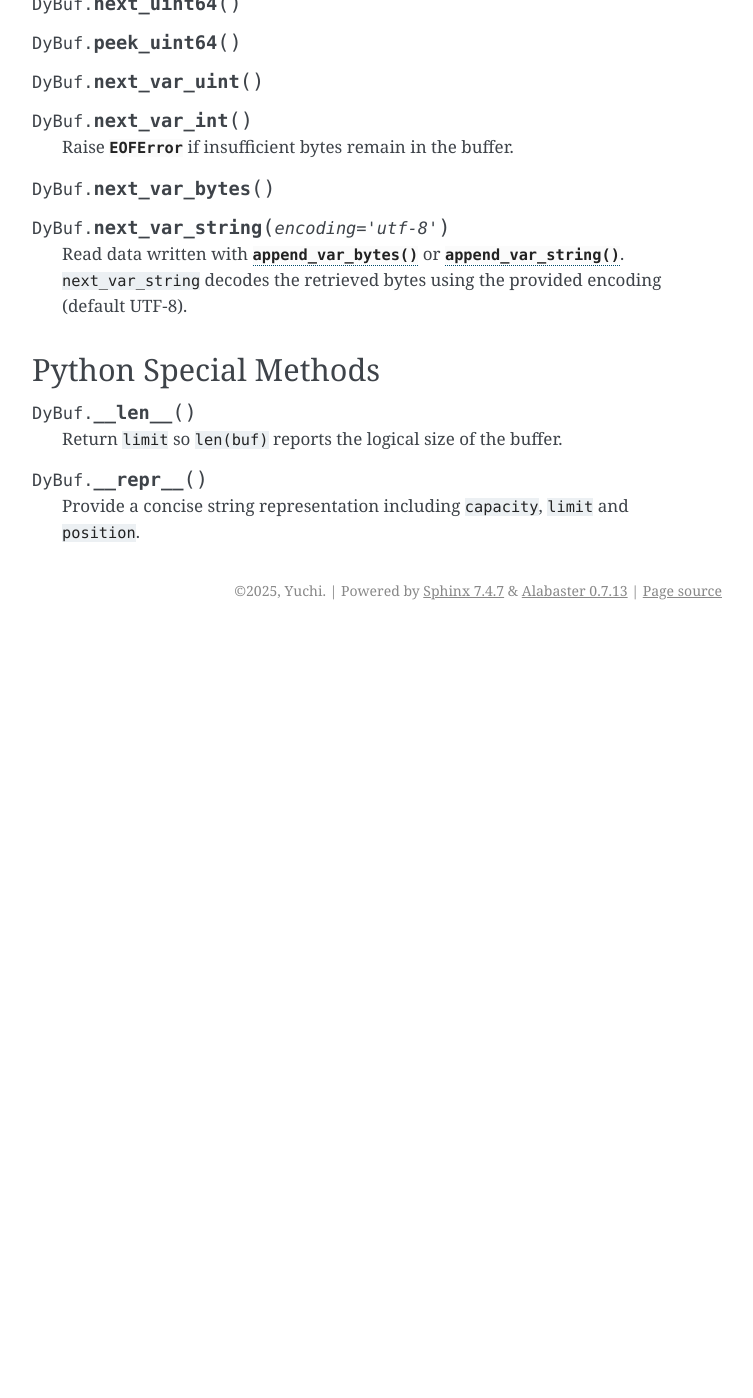
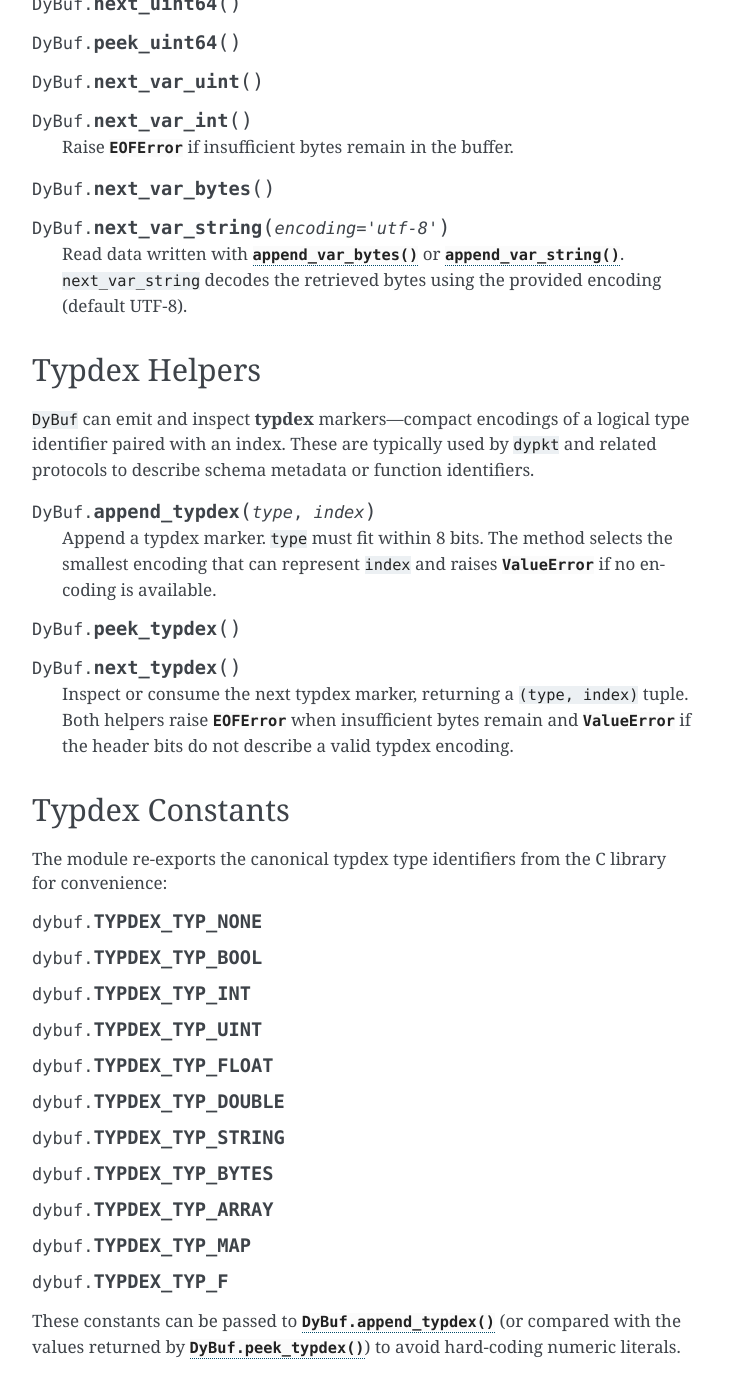
Before and after one commit to yuchi518/dybuf, a Sphinx documentation site: the page built from py/docs/dybuf_api.rst, in a window 1280 px wide and 1400 px high, scrolled down 4003 px. Shown: the whole window, without its empty margins (388-1141 px from the left). Built offline with Sphinx 7.4.7, drawn with Linux system fonts in a browser that asks for light colours; before the commit the page ends 4633 px from its top, so only the background shows below that; some of the changed text lies outside the part shown.

Commit message:
support typdex in python

```diff
--- a/py/docs/dybuf_api.rst
+++ b/py/docs/dybuf_api.rst
@@ -193,6 +193,51 @@ The ``next_*`` methods consume bytes while the ``peek_*`` counterparts leave
    using the provided encoding (default UTF-8).
 
 
+Typdex Helpers
+--------------
+
+``DyBuf`` can emit and inspect **typdex** markers—compact encodings of a logical
+type identifier paired with an index. These are typically used by ``dypkt`` and
+related protocols to describe schema metadata or function identifiers.
+
+.. method:: DyBuf.append_typdex(type, index)
+
+   Append a typdex marker. ``type`` must fit within 8 bits. The method selects
+   the smallest encoding that can represent ``index`` and raises
+   :class:`ValueError` if no encoding is available.
+
+.. method:: DyBuf.peek_typdex()
+.. method:: DyBuf.next_typdex()
+
+   Inspect or consume the next typdex marker, returning a ``(type, index)``
+   tuple. Both helpers raise :class:`EOFError` when insufficient bytes remain
+   and :class:`ValueError` if the header bits do not describe a valid typdex
+   encoding.
+
+
+Typdex Constants
+----------------
+
+The module re-exports the canonical typdex type identifiers from the C library
+for convenience:
+
+.. data:: TYPDEX_TYP_NONE
+.. data:: TYPDEX_TYP_BOOL
+.. data:: TYPDEX_TYP_INT
+.. data:: TYPDEX_TYP_UINT
+.. data:: TYPDEX_TYP_FLOAT
+.. data:: TYPDEX_TYP_DOUBLE
+.. data:: TYPDEX_TYP_STRING
+.. data:: TYPDEX_TYP_BYTES
+.. data:: TYPDEX_TYP_ARRAY
+.. data:: TYPDEX_TYP_MAP
+.. data:: TYPDEX_TYP_F
+
+These constants can be passed to :meth:`DyBuf.append_typdex` (or compared with
+the values returned by :meth:`DyBuf.peek_typdex`) to avoid hard-coding numeric
+literals.
+
+
 Python Special Methods
 ----------------------
 
```
Also changed, not shown: py/README.md, 4 other files.
